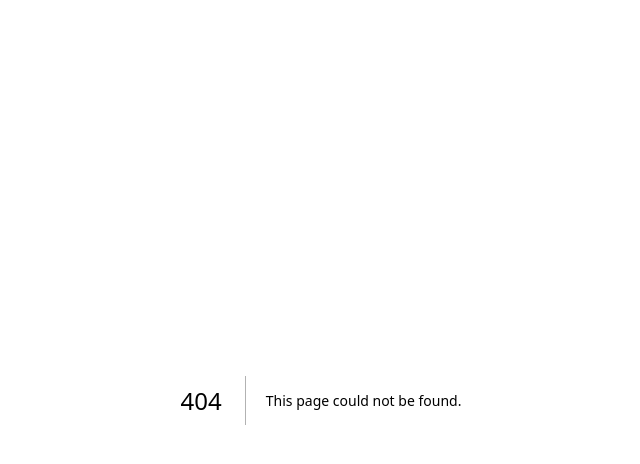
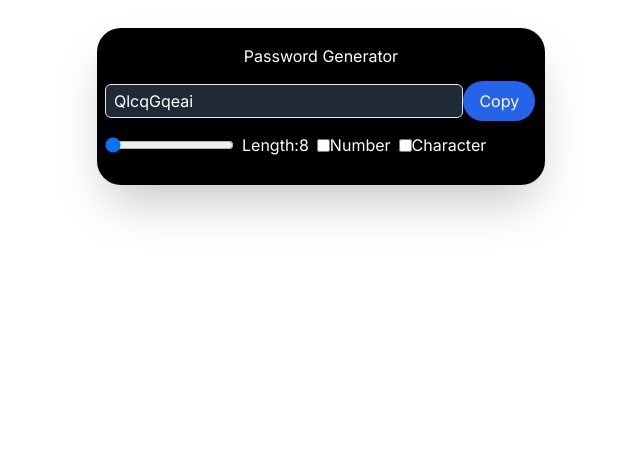
Before and after one commit to kashifjavaid1/Next-js, a Next.js app: page /password in a window 1280 px wide. Before the commit this address had no page. Shown: the top 464 px of the page, without its empty margins (319-959 px from the left). Built offline with nearby package versions, Linux system fonts and the light colour scheme.

Commit message:
passwordgenertor

```diff
--- /dev/null
+++ b/app/password/page.js
@@ -0,0 +1,74 @@
+"use client"
+import { useCallback, useEffect, useState } from "react"
+
+export default function page() {
+    const [length,setLength]=useState(8)
+    const [number,setNumber]=useState(false);
+    const [character,setCharacter]=useState(false);
+    const [password,setPassword]=useState("");
+
+    const passwordgGan=useCallback(()=>{
+        let pass=""
+        let str="ABCDEFGHIJKLMNOPQRSTUVWXYZabcdefghijklmnopqrstuvwxyz"
+        if (number) str +="0123456789";
+        if (character) str +="!@#$%^&*-_+=[]{}~`"
+        for (let i = 0; i <=length; i++) {
+            let char=Math.floor(Math.random()*str.length+1)
+            pass+=str.charAt(char)
+        }
+        setPassword(pass)
+    },[length,number,character,setPassword])
+    useEffect(()=>{
+passwordgGan()
+    },[length,number,character])
+  return (
+ <>
+<div className="py-4 bg-black w-full max-w-md rounded-3xl shadow-2xl mx-auto my-7">
+  <div>
+    <h1 className="text-center text-white">Password Generator</h1>
+  </div>
+  <div className="text-white">
+    <input
+      type="text"
+      className="w-[80%] ml-2 px-2 py-1 mt-4 border rounded-md focus:outline-none focus:border-blue-500 bg-gray-800 text-white"
+      placeholder="Enter your password"
+      readOnly
+      value={password}
+    />
+   <button className="bg-blue-600 hover:bg-blue-700 text-white py-2 px-4 rounded-full focus:outline-none focus:shadow-outline-blue">
+  Copy
+</button>
+  </div>
+  <div className="flex items-center py-3">
+    <input type="range"
+    value={length}
+    min={8}
+    max={50}
+    onChange={(e)=>setLength(e.target.value)}
+    className='cursor-pointer py-1 ml-2'/>
+    <label className="text-white  ml-2 ">Length:{length}</label>
+    {/*  */}
+      <input type="checkbox"
+      className="ml-2"
+      defaultChecked={number}
+      onChange={() => {
+        setNumber((prev) => !prev )
+    }}
+       />
+       <label className="text-white">Number</label>
+       {/*  */}
+       <input type="checkbox"
+       className="ml-2"
+       defaultChecked={character}
+       onChange={() => {
+        setCharacter((prev) => !prev )
+    }}
+       />
+       <label className="text-white">Character</label>
+  </div>
+
+</div>
+
+  </>
+  )
+}
```
